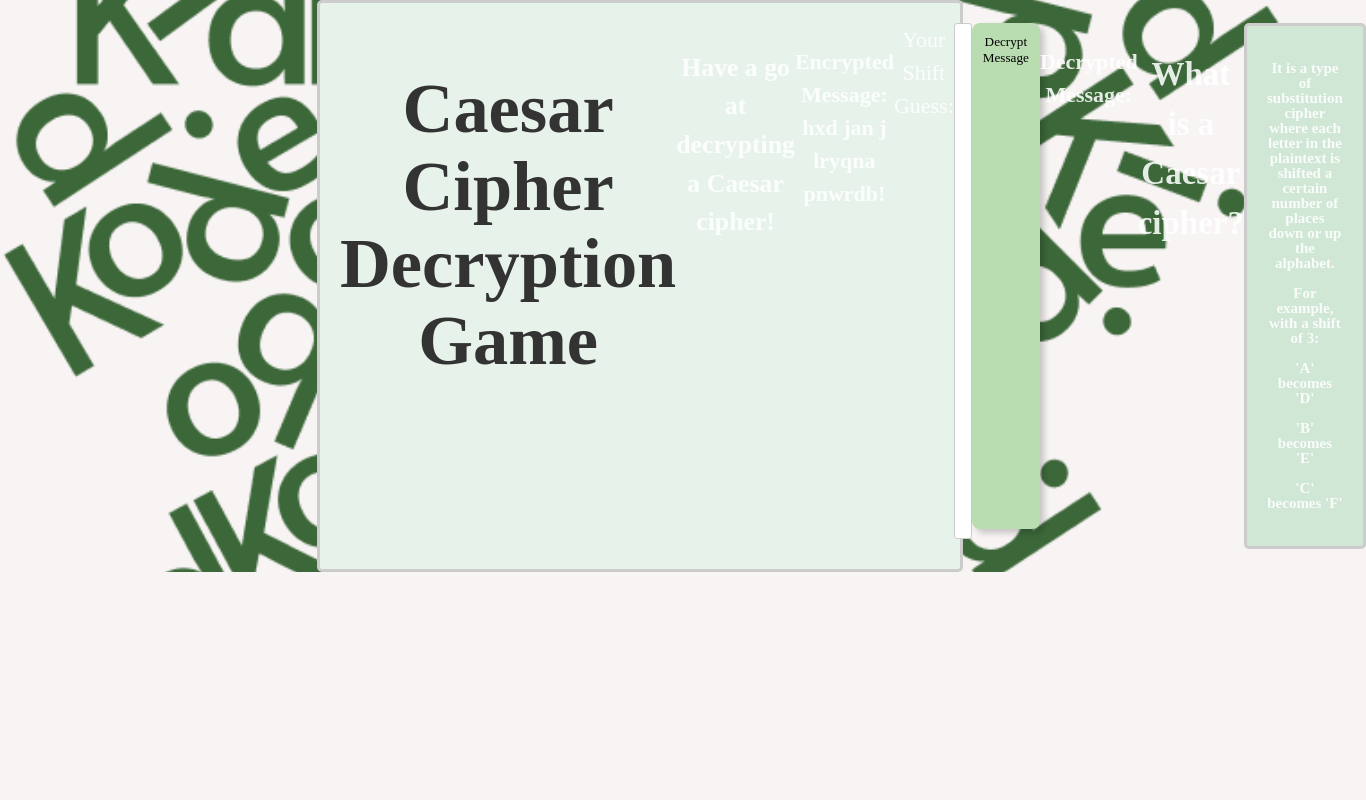
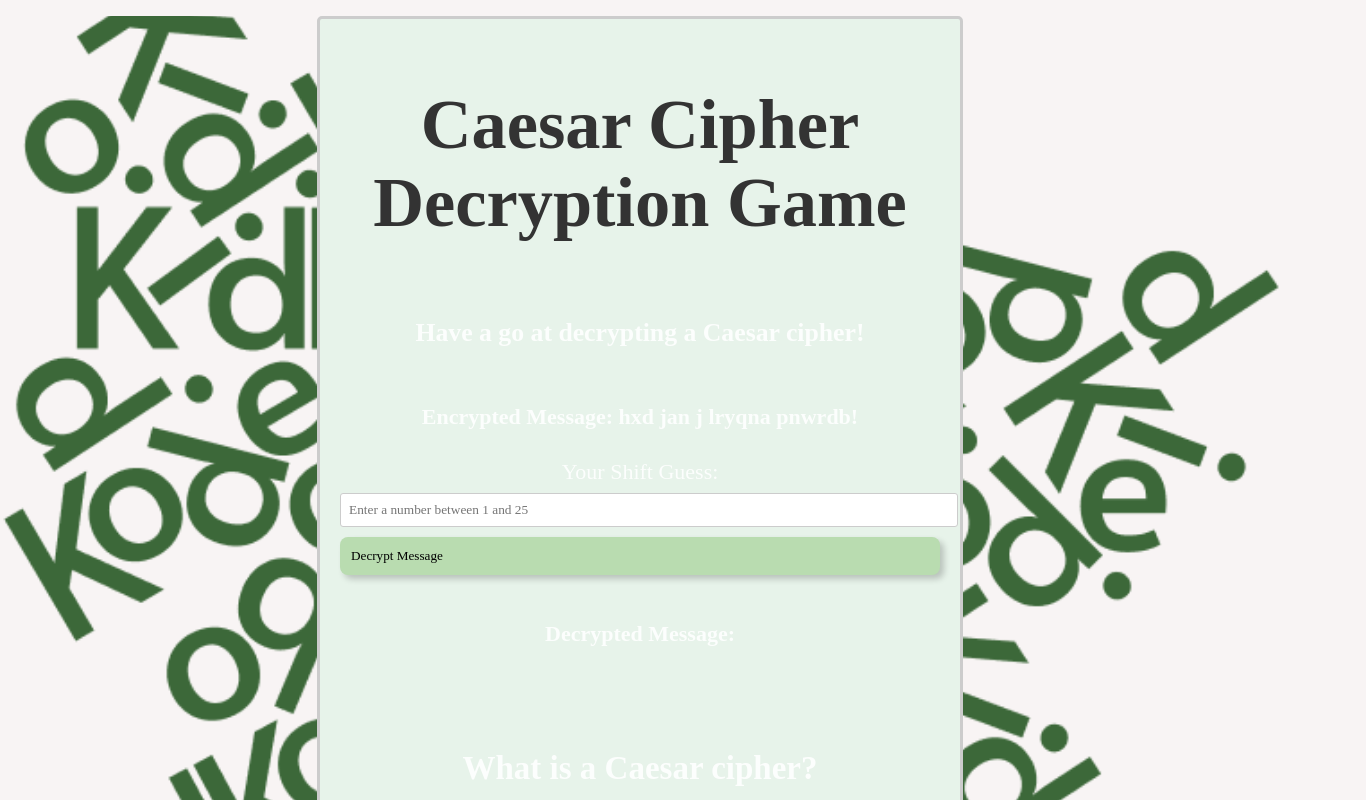
Before and after one commit to KatieAnthon/KidKode-SheCanCode-Hackathon, a React (Vite) app in the folder frontend/: page /caesar-cipher-game in a window 1280 px wide. Shown: the top 800 px of the page, 1366 px wide, since content can reach past the window. Built offline with nearby package versions, Linux system fonts and the light colour scheme.

Commit message:
fixed styling

```diff
--- a/frontend/src/Game/CaesarCipherGame.css
+++ b/frontend/src/Game/CaesarCipherGame.css
@@ -8,9 +8,9 @@ h1 {
   color: #333;
 }
 
-.container {
+.gameContainer {
   max-width: 600px;
-  margin: 0 auto;
+  margin: 1rem auto;
   padding: 20px;
   border: 3px solid #ccc;
   border-radius: 5px;
--- a/frontend/src/Game/CaesarCipherGame.jsx
+++ b/frontend/src/Game/CaesarCipherGame.jsx
@@ -65,7 +65,7 @@ const CaesarCipherGame = () => {
   };
 
   return (
-    <div className="container">
+    <div className="gameContainer">
       <h1>Caesar Cipher Decryption Game</h1>
       <h3>Have a go at decrypting a Caesar cipher!</h3>
       <p>Encrypted Message: {encryptedMessage}</p>
--- a/frontend/src/index.css
+++ b/frontend/src/index.css
@@ -70,6 +70,12 @@ body {
   box-sizing: border-box;
 }
 
+.gameContainer {
+  justify-content: center;
+  display: flex;
+  flex-direction: column;
+  height: fit-content;
+}
 
 h1 {
   font-size: 3.2em;
```
